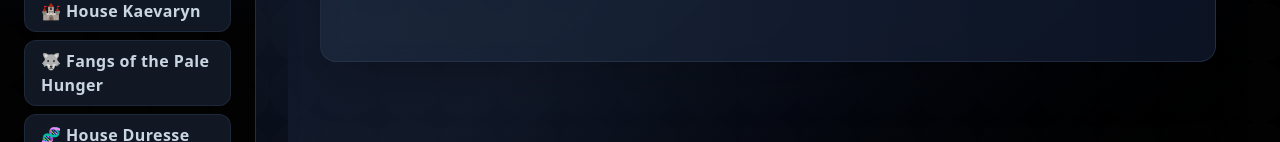
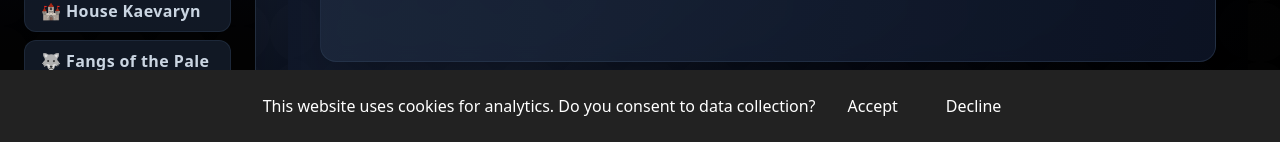
Before and after one commit to Sedarius-1/ashes-of-varnhal-builder, a React (Vite) app: page / in a window 1280 px wide. Shown: the part 658-800 px from the top of the page. Built offline with nearby package versions, Linux system fonts and the light colour scheme; no server answers.

Commit message:
Add Cookie Consent component: implement cookie consent management for analytics tracking, updating AnalyticsListener to respect user consent and conditionally initialize Google Analytics.

```diff
--- a/src/App.tsx
+++ b/src/App.tsx
@@ -1,5 +1,6 @@
 import { BrowserRouter as Router, Routes, Route } from 'react-router-dom';
 import AnalyticsListener from './components/AnalyticsListener';
+import CookieConsent from './components/CookieConsent';
 
 import Layout from './components/Layout';
 import ScrollToTop from './components/ScrollToTop';
@@ -24,6 +25,7 @@ function App() {
     return (
         <AuthProvider>
             <Router basename="/">
+                <CookieConsent onConsent={() => {}} />
                 <AnalyticsListener />
                 <ScrollToTop />
                 <Layout>
--- a/src/components/AnalyticsListener.tsx
+++ b/src/components/AnalyticsListener.tsx
@@ -1,17 +1,30 @@
-import { useEffect } from 'react';
+import { useEffect, useState } from 'react';
 import { useLocation } from 'react-router-dom';
 import { initGA, pageview } from '../utils/analytics';
 
+const COOKIE_KEY = 'analytics_consent';
+
 const AnalyticsListener = () => {
   const location = useLocation();
+  const [consent, setConsent] = useState<string | null>(null);
 
   useEffect(() => {
-    initGA();
+    setConsent(localStorage.getItem(COOKIE_KEY));
   }, []);
 
   useEffect(() => {
-    pageview(location.pathname + location.search);
-  }, [location]);
+    if (consent === 'granted') {
+      initGA();
+    }
+    // If denied, do not init analytics
+  }, [consent]);
+
+  useEffect(() => {
+    if (consent === 'granted') {
+      pageview(location.pathname + location.search);
+    }
+    // If denied, do not send pageview
+  }, [location, consent]);
 
   return null;
 };
--- /dev/null
+++ b/src/components/CookieConsent.tsx
@@ -0,0 +1,48 @@
+import { useState, useEffect } from 'react';
+
+const COOKIE_KEY = 'analytics_consent';
+
+function clearAllCookies() {
+  // Remove all cookies
+  document.cookie.split(';').forEach(cookie => {
+    const eqPos = cookie.indexOf('=');
+    const name = eqPos > -1 ? cookie.substr(0, eqPos) : cookie;
+    document.cookie = name + '=;expires=Thu, 01 Jan 1970 00:00:00 GMT;path=/';
+  });
+}
+
+export default function CookieConsent({ onConsent }: { onConsent: () => void }) {
+  const [visible, setVisible] = useState(false);
+
+  useEffect(() => {
+    const consent = localStorage.getItem(COOKIE_KEY);
+    if (!consent) setVisible(true);
+    else if (consent === 'granted') onConsent();
+    else if (consent === 'denied') clearAllCookies();
+  }, [onConsent]);
+
+  const handleAccept = () => {
+    localStorage.setItem(COOKIE_KEY, 'granted');
+    setVisible(false);
+    onConsent();
+  };
+
+  const handleDecline = () => {
+    localStorage.setItem(COOKIE_KEY, 'denied');
+    setVisible(false);
+    clearAllCookies();
+  };
+
+  if (!visible) return null;
+
+  return (
+    <div style={{
+      position: 'fixed', bottom: 0, left: 0, right: 0, zIndex: 1000,
+      background: '#222', color: '#fff', padding: '1rem', textAlign: 'center'
+    }}>
+      This website uses cookies for analytics. Do you consent to data collection?
+      <button onClick={handleAccept} style={{ margin: '0 1rem', padding: '0.5rem 1rem' }}>Accept</button>
+      <button onClick={handleDecline} style={{ padding: '0.5rem 1rem' }}>Decline</button>
+    </div>
+  );
+}
```
